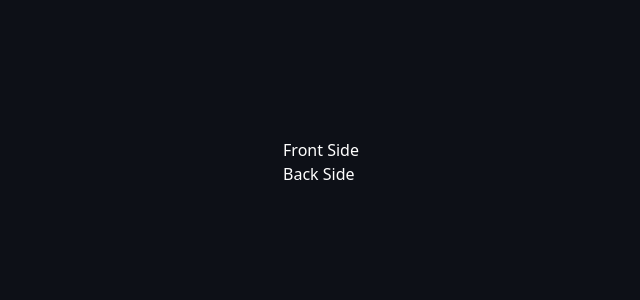
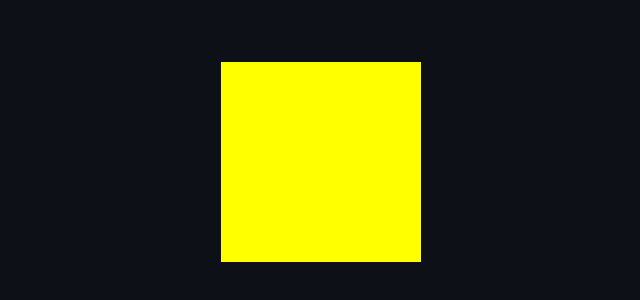
Before and after one commit to Wellitsabhi/try-framer, a React (Vite) app: page / in a window 1280 px wide. Shown: the part 238-538 px from the top of the page, without its empty margins (319-959 px from the left). Built offline with nearby package versions, Linux system fonts and the light colour scheme.

Commit message:
whileHover animation

```diff
--- a/src/App.tsx
+++ b/src/App.tsx
@@ -1,10 +1,17 @@
-import FlippingCard from "./components/FlippingCard.tsx";
+import {motion} from "framer-motion";
 const App = () => {
-  return (
-    <div>
-      <FlippingCard />
+  return <div>
+    <motion.div
+    className="box"
+    whileHover={{scale: 1.2,
+      rotate: 10
+    }}
+    transition={{ type: "spring", stiffness: 1000}}
+
+    />
+
     </div>
-  );
+
 };
 
 export default App;
--- a/src/index.css
+++ b/src/index.css
@@ -20,6 +20,6 @@ body{
 .box{
     width: 200px;
     height: 200px;
-    border-radius: 10%;
+    /* border-radius: 10%; */
     background: yellow;
 }
```
